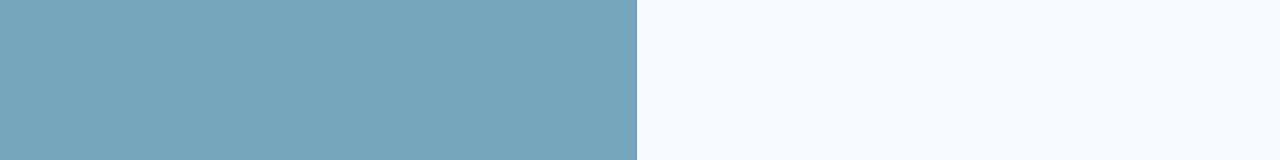
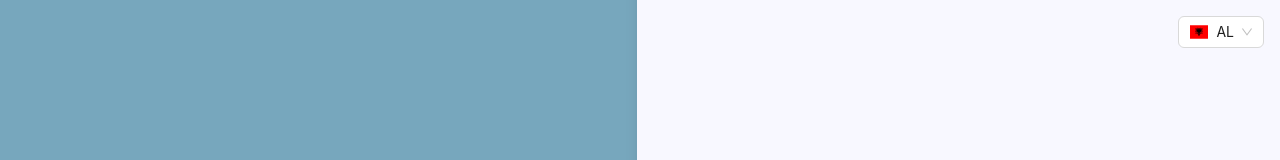
Before and after one commit to vullnetgervalla/eDitari, a React (Vite) app in the folder client/: page /login in a window 1280 px wide. Shown: the top 160 px of the page. Built offline with nearby package versions, Linux system fonts and the light colour scheme.

Commit message:
Added a language switcher

```diff
--- a/client/package.json
+++ b/client/package.json
@@ -14,6 +14,7 @@
     "@ant-design/plots": "^2.2.0",
     "antd": "^5.16.2",
     "axios": "^1.6.8",
+    "flag-icons": "^7.2.1",
     "i18next": "^23.11.2",
     "moment": "^2.30.1",
     "react": "^18.2.0",
--- a/client/src/App.jsx
+++ b/client/src/App.jsx
@@ -11,12 +11,17 @@ import { NotFound } from 'components/NotFound';
 import './App.css';
 import UsersPage from 'pages/users/index';
 import { AdminRoutes } from './routes/adminRoutes';
+import LanguageSwitcher from 'components/language/LanguageSwitcher';
 
 function App() {
 	const { auth } = useAuth();
 	const { user, userType } = auth;
+
 	return (
 		<>
+			<div className="absolute top-4 right-4">
+				<LanguageSwitcher />
+			</div>
 			<Routes>
 				<Route path='/login' element={<Login />} />
 				<Route element={<PersistLogin />}>
--- /dev/null
+++ b/client/src/components/language/LanguageSwitcher.jsx
@@ -0,0 +1,38 @@
+import React from 'react';
+import { useTranslation } from 'react-i18next';
+import { Select } from 'antd';
+import '../../../node_modules/flag-icons/css/flag-icons.min.css';
+
+const languages = [
+    { code: 'al', name: 'AL', flag: 'al' },
+    { code: 'en', name: 'EN', flag: 'gb' },
+    { code: 'sr', name: 'SR', flag: 'rs' },
+];
+
+const { Option } = Select;
+
+const LanguageSwitcher = () => {
+    const { i18n } = useTranslation();
+    const currentLanguage = i18n.language || 'al';
+
+    const changeLanguage = (code) => {
+        i18n.changeLanguage(code);
+        localStorage.setItem('language', code);
+    };
+
+    return (
+        <Select
+            value={currentLanguage}
+            onChange={changeLanguage}
+        >
+            {languages.map((lang) => (
+                <Option key={lang.code} value={lang.code}>
+                    <span className={`fi fi-${lang.flag} mr-2`} />
+                    {lang.name}
+                </Option>
+            ))}
+        </Select>
+    );
+};
+
+export default LanguageSwitcher;
--- a/client/src/components/navbar.jsx
+++ b/client/src/components/navbar.jsx
@@ -51,7 +51,7 @@ export default function NavBar({ content }) {
   const { t } = useTranslation();
   const [collapsed, setCollapsed] = useState(false);
   const navigate = useNavigate();
-  const [title, setTitle] = useState(sessionStorage.getItem('title') || t('home'));
+  const [title, setTitle] = useState(sessionStorage.getItem('title') || 'home');
   const [selectedKey, setSelectedKey] = useState(sessionStorage.getItem('selectedKey') || '0');
   const [openKeys, setOpenKeys] = useState([]);
   const {
@@ -162,7 +162,7 @@ export default function NavBar({ content }) {
             onClick={({ key }) => {
               const route = keyToPath[`${key}`];
               if (route) {
-                setTitle(t(route));
+                setTitle(route);
                 setSelectedKey(key);
               if (route === 'home') navigate('/');
                 else {
--- a/client/src/i18n.js
+++ b/client/src/i18n.js
@@ -4,6 +4,8 @@ import { initReactI18next } from "react-i18next";
 import translationEN from './public/locale/en/translation.json';
 import translationAL from './public/locale/al/translation.json';
 import translationSR from './public/locale/sr/translation.json';
+
+const language = localStorage.getItem('language') || 'al';
 
 const resources = {
   en: {
@@ -21,7 +23,7 @@ i18n
   .use(initReactI18next)
   .init({
     resources,
-    lng: "al",
+    lng: language,
 
     keySeparator: false,
 
--- a/client/src/pages/login/index.jsx
+++ b/client/src/pages/login/index.jsx
@@ -83,7 +83,7 @@ function Login() {
 
     return (
         <div className="flex h-screen overflow-hidden w-full items-center justify-end" style={{ backgroundImage: 'url(/images/login.jpg)', backgroundSize: 'cover', backgroundPosition: 'right' }}>
-            <div className="h-full flex flex-col items-center justify-center bg-white p-8 shadow-lg light:bg-gray-800" style={{ backgroundColor: '#F8F8FF' }}>
+            <div className="h-full flex flex-col items-center justify-center bg-white p-8 shadow-lg light:bg-gray-800" style={{ backgroundColor: '#F8F8FF', minWidth: '25%' }}>
                 <div className="space-y-2 text-center mb-6 w-10/12">
                     <h1 className="text-4xl font-bold">{t('login')}</h1>
                     <p className="text-gray-500 light:text-gray-400">
```
Also changed, not shown: 1 other file (tests, documents, lock files or other folders).
